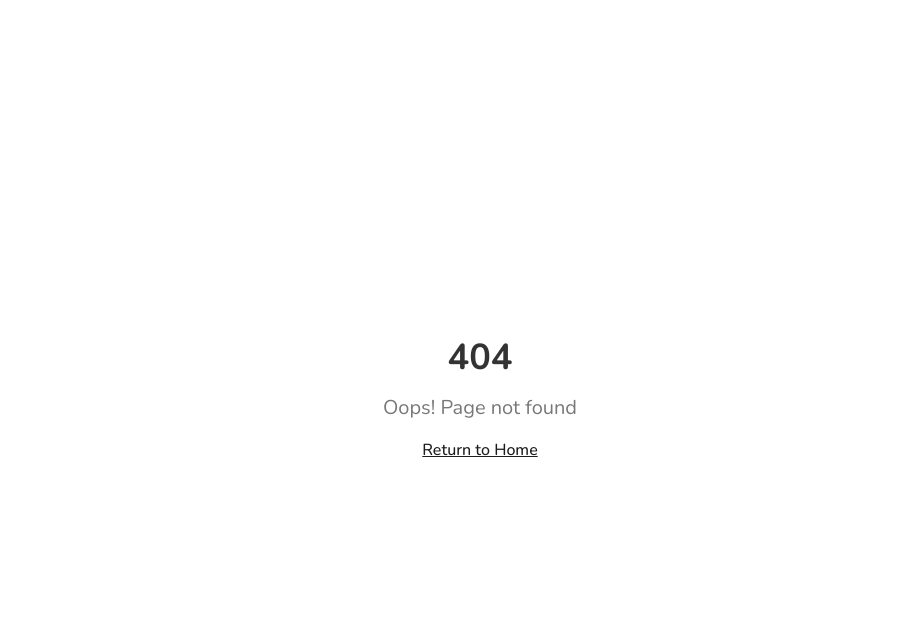
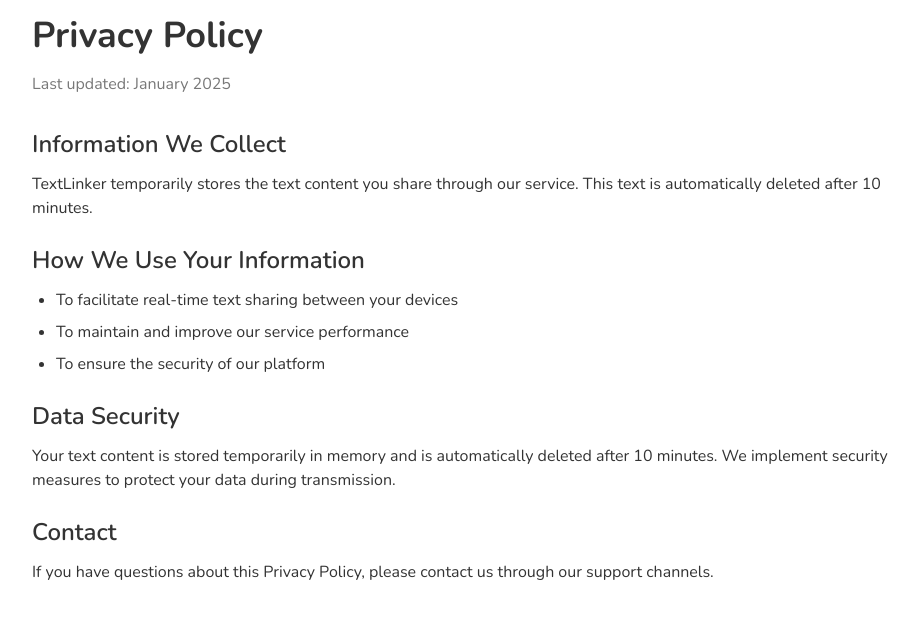
Before and after one commit to Youness00Maache/text-link-sync, a React (Vite) app: page /privacy in a window 1280 px wide. Before the commit this address had no page. Shown: the top 618 px of the page, without its empty margins (160-1079 px from the left). Built offline with nearby package versions, Linux system fonts and the light colour scheme.

Commit message:
Update App.tsx

```diff
--- a/src/App.tsx
+++ b/src/App.tsx
@@ -23,7 +23,7 @@ const App = () => (
           <Route path="/titles" element={<Titles />} />
           <Route path="/text" element={<Text />} />
           <Route path="/send" element={<Send />} />
-          <Route path="/privacy.html" element={<Privacy />} />
+          <Route path="/privacy" element={<Privacy />} />
           {/* ADD ALL CUSTOM ROUTES ABOVE THE CATCH-ALL "*" ROUTE */}
           <Route path="*" element={<NotFound />} />
         </Routes>
```
